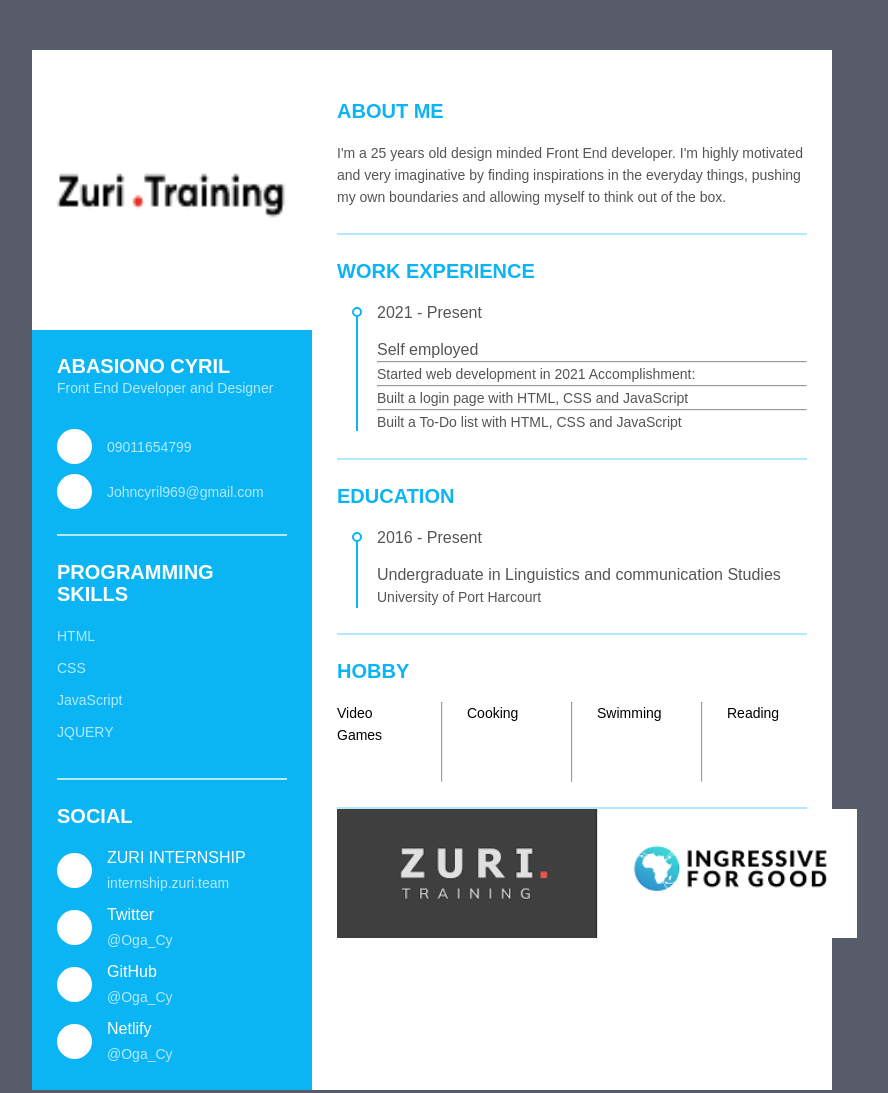
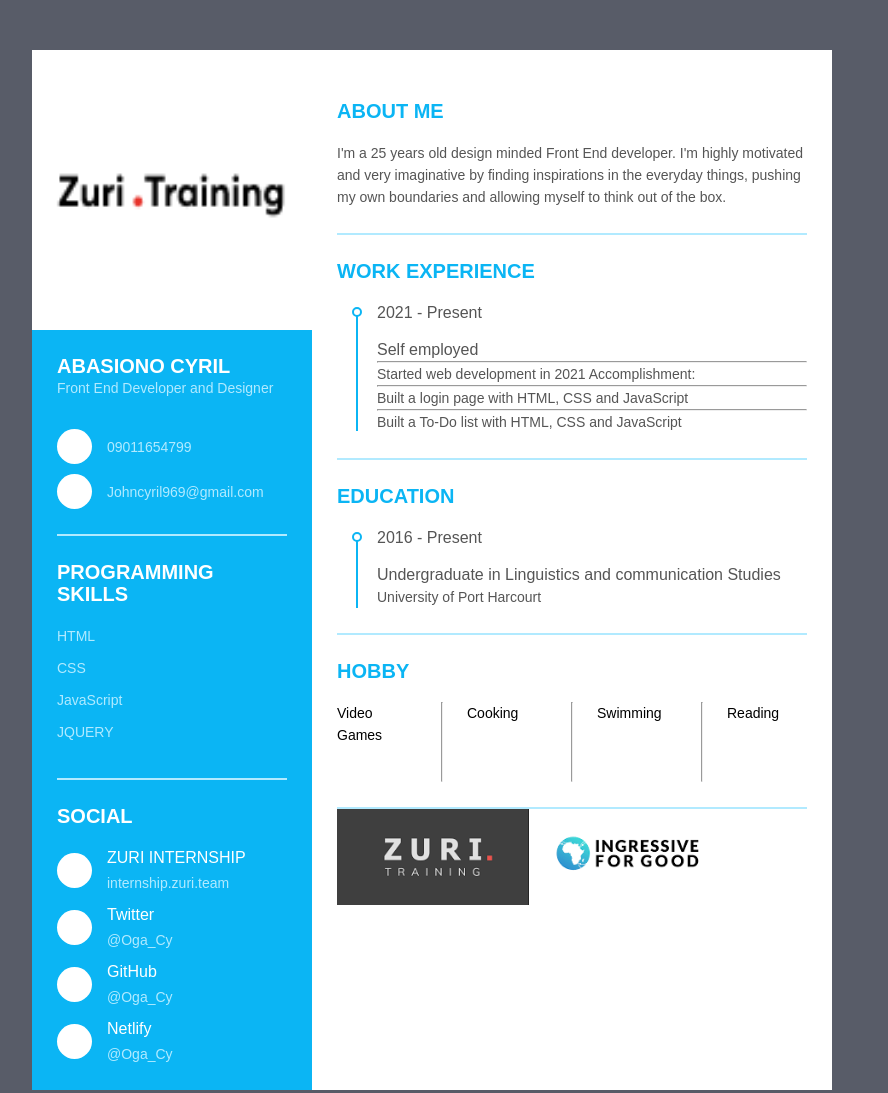
Before and after one commit to BlueEyeGod/Zuri-internship, a plain HTML site: page index.html in a window 1280 px wide. Shown: the whole page, without its empty margins (208-1096 px from the left). Drawn offline with Linux system fonts and the light colour scheme.

Commit message:
Update index.html

```diff
--- a/index.html
+++ b/index.html
@@ -167,7 +167,7 @@
       </ul>
     </div>
     <div>
-      <img src="Zuri1.Jpg" class="img" alt="footer picture">
+      <img src="Zuri1.Jpg" class="img" alt="footer picture" style="width: 30%;">
   </div>
 </div>
 
```
